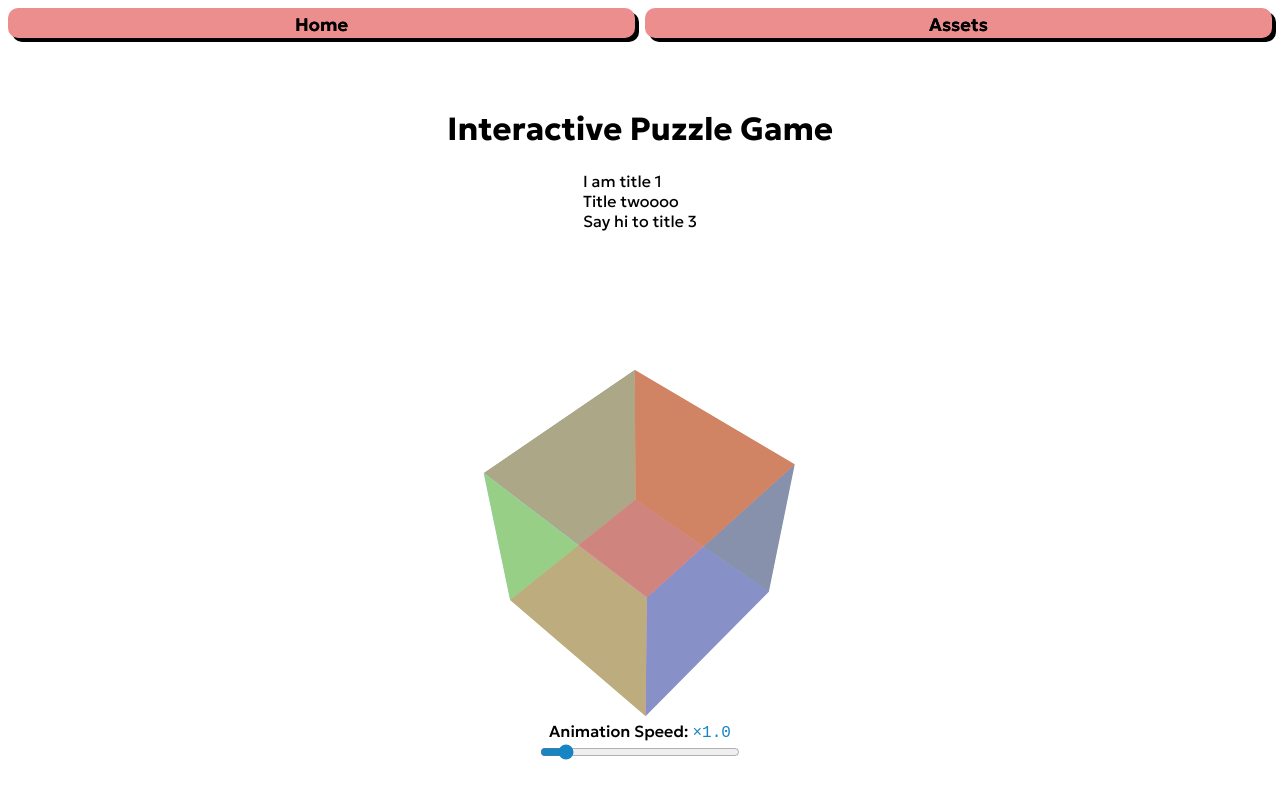
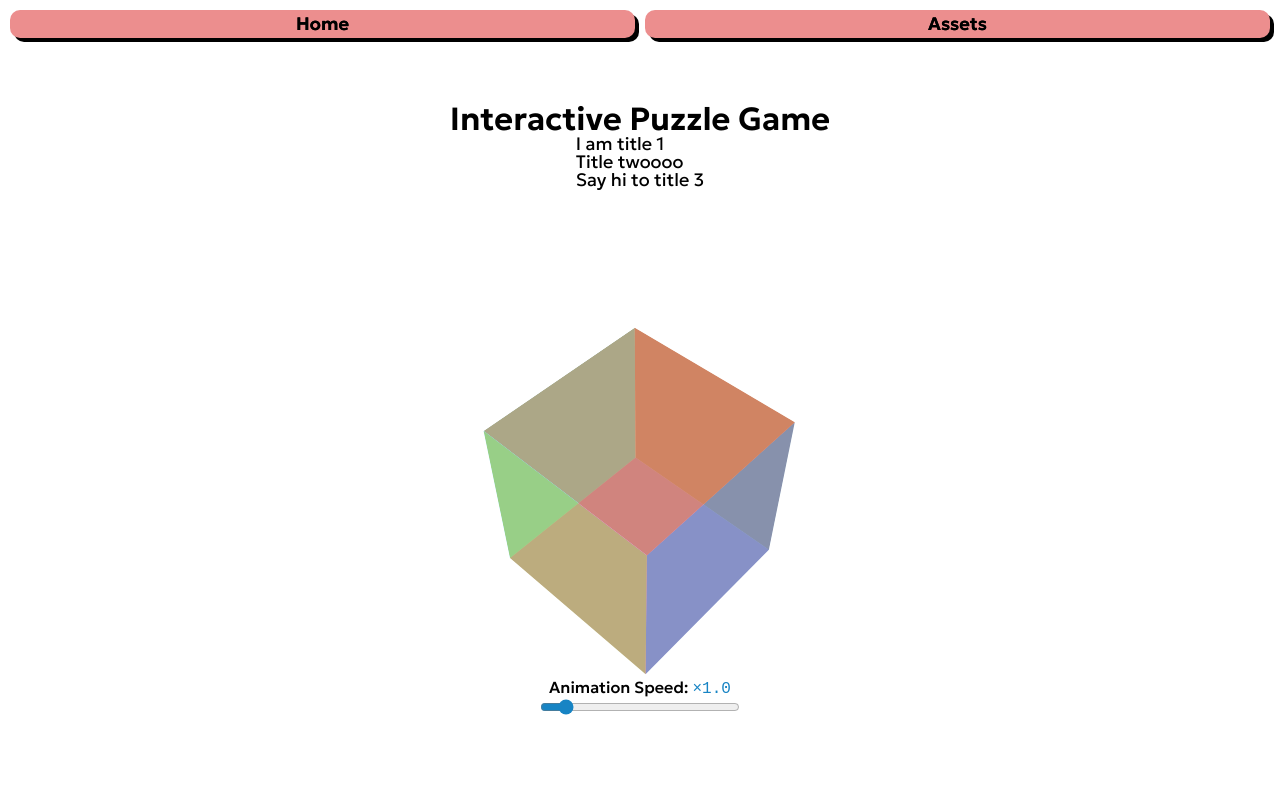
Before and after one commit to CrispyMiatr/frontend-animation-templates, a React (Vite) app: page / in a window 1280 px wide. Shown: the top 798 px of the page. Built offline with nearby package versions, Linux system fonts and the light colour scheme.

Commit message:
style(): add h1, p style + add stylesheet _reset.scss

```diff
--- a/src/styles/app.module.scss
+++ b/src/styles/app.module.scss
@@ -1,15 +1,27 @@
+// $background: #0a0a0a;
+$background: #fff;
+
+h1 {
+    font-size: 32px;
+    font-weight: 600;
+}
+
+p {
+    font-size: 18px;
+}
+
 // --------== HEADER ==--------
 .navbar {
     grid-column: 1/13;
     grid-row: 1/2;
-    background-color: #fff;
+    background-color: $background;
 
     display: grid;
     grid-template-columns: repeat(2, 1fr);
     grid-template-rows: repeat(2, auto);
     grid-column-gap: 10px;
 
-    // padding: 10px 10px 20px 10px;
+    padding: 10px 10px 15px 10px;
 
     &__logo {
         cursor: pointer;
@@ -104,7 +116,7 @@ p {
     text-decoration: none;
     color: #000;
 
-    padding: 5px 0px 2px 0px;
+    padding: 5px 0px;
 
     border-radius: 10px;
     background-color: #ec8e8e;
--- a/src/styles/components/Toggle.scss
+++ b/src/styles/components/Toggle.scss
@@ -5,7 +5,7 @@
     width: 150px;
     height: 70px;
 
-    background-color: #412886;
+    background-color: #4f2bb3;
     border-radius: 50px;
     border: none;
     outline: none;
--- a/src/styles/main.scss
+++ b/src/styles/main.scss
@@ -1,4 +1,4 @@
-// @use './base' as *;
+@use './base' as *;
 @use './components' as *;
 @use './pages' as *;
 @use './app.module.scss' as *;
--- a/src/styles/pages/home.module.scss
+++ b/src/styles/pages/home.module.scss
@@ -1,11 +1,16 @@
+// $background: #0a0a0a;
+$background: #fff;
+
 .home-container {
     justify-items: center;
 
-    margin: 0px 40px;
+    // margin: 0px 40px;
     display: grid;
     grid-template-columns: 1fr;
     grid-template-rows: repeat(10, minmax(25px, auto));
     grid-row-gap: 20px;
+
+    background-color: $background;
 
     &__wrap {
         justify-items: center;
@@ -21,7 +26,7 @@
             margin-bottom: 0px;
         }
 
-        &__btns {
+        &__grid {
             grid-row: 2/3;
             display: flex;
             flex-direction: row;
```
